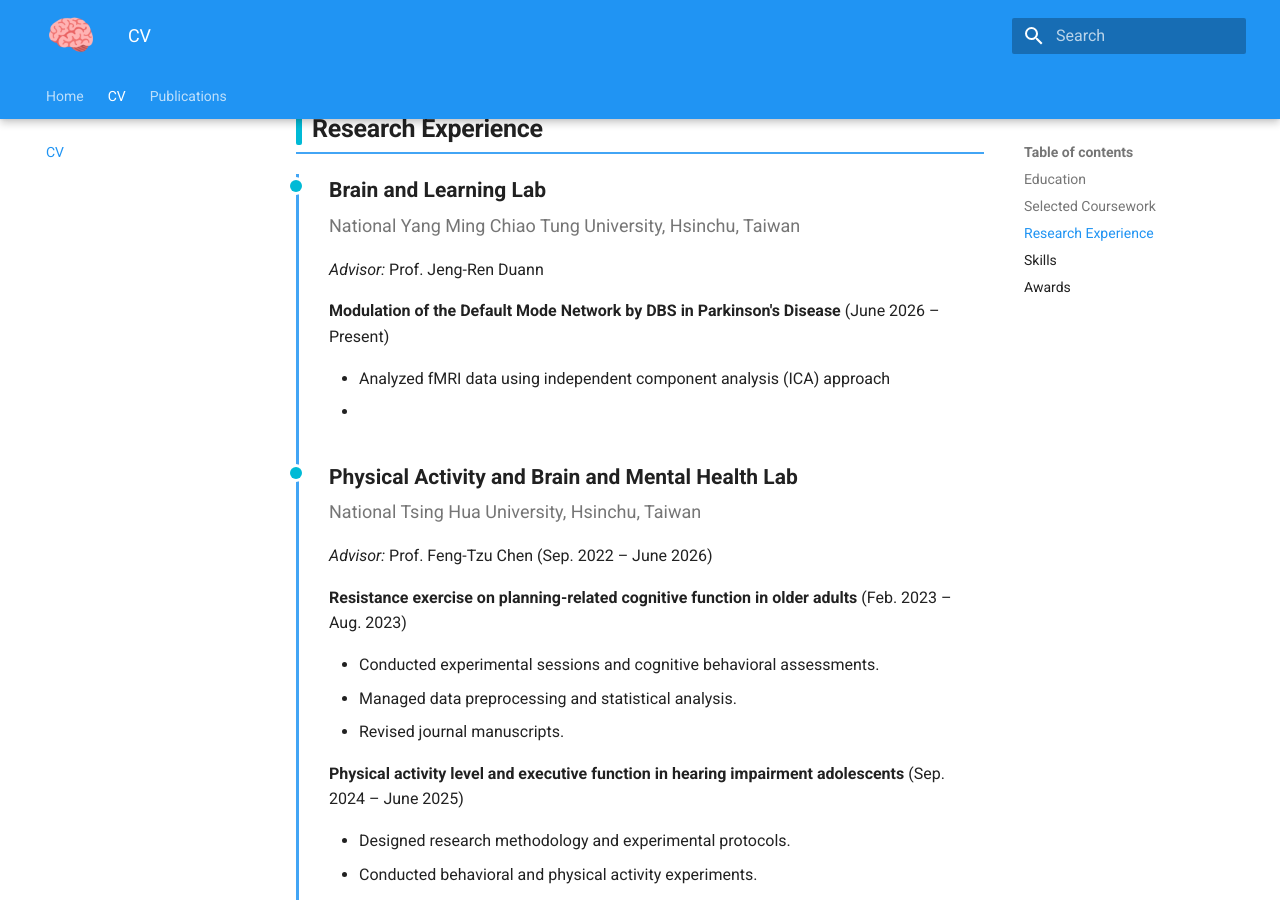
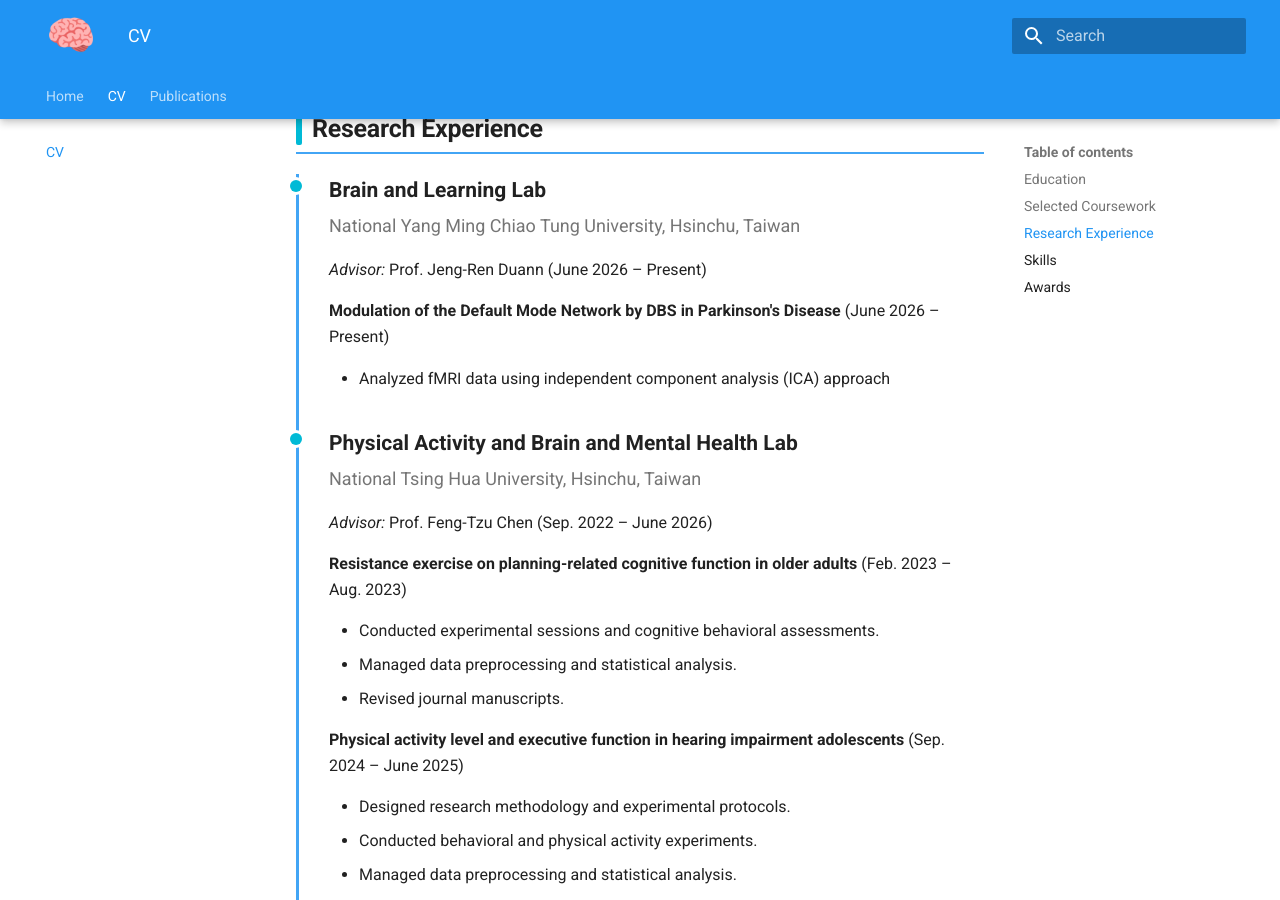
Before and after one commit to chieh1005/chieh1005.github.io, an MkDocs documentation site: the page built from docs/cv.md, in a window 1280 px wide and 900 px high, scrolled down 1473 px. Built offline with MkDocs 1.6.1 and Material for MkDocs 9.7.7, drawn with Linux system fonts in a browser that asks for light colours.

Commit message:
Add date to advisor role in CV
Updated advisor information with the current date.

```diff
--- a/docs/cv.md
+++ b/docs/cv.md
@@ -57,12 +57,11 @@
 <div class="cv-title">Brain and Learning Lab</div>
 <div class="cv-org">National Yang Ming Chiao Tung University, Hsinchu, Taiwan</div>
 
-*Advisor:* Prof. Jeng-Ren Duann
+*Advisor:* Prof. Jeng-Ren Duann (June 2026 – Present)
 
 **Modulation of the Default Mode Network by DBS in Parkinson's Disease** (June 2026 – Present)
 
   - Analyzed fMRI data using independent component analysis (ICA) approach
-  -
 
 </div>
 <div class="cv-entry" markdown>
```
